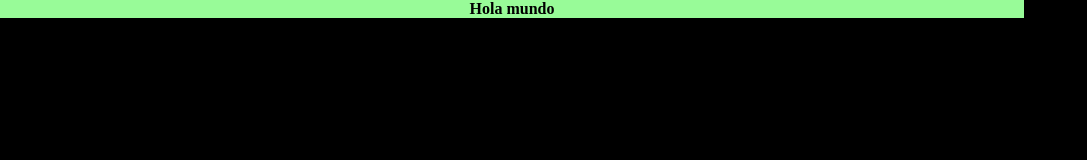
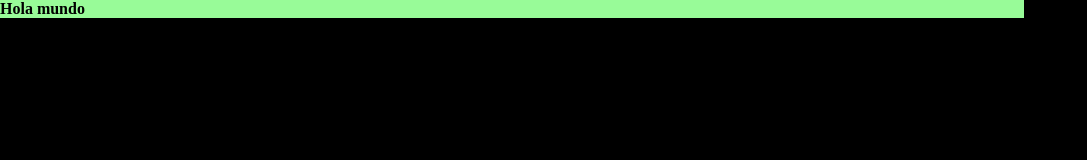
Before and after one commit to Tostiloco3570/Pana, a plain HTML site: page Index.html in a window 1280 px wide. Shown: the whole page, without its empty margins (0-1087 px from the left). Drawn offline with Linux system fonts and the light colour scheme.

Commit message:
modified:   style.css

```diff
--- a/style.css
+++ b/style.css
@@ -13,6 +13,7 @@ body{
 .head{
     display: flex;
     width: 80%;
-    justify-content: center;
+    justify-content: space-between;
+    align-items: center;
     background: palegreen;
 }
```
